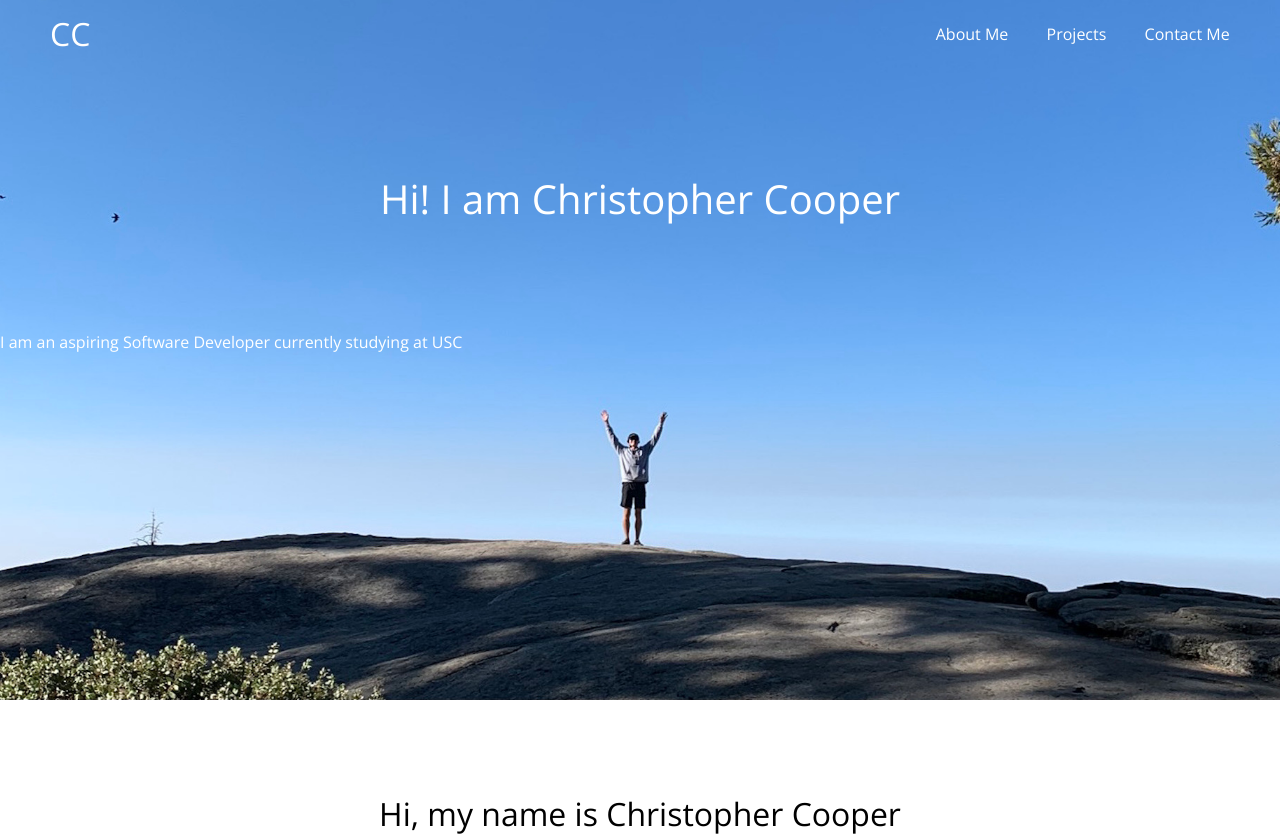
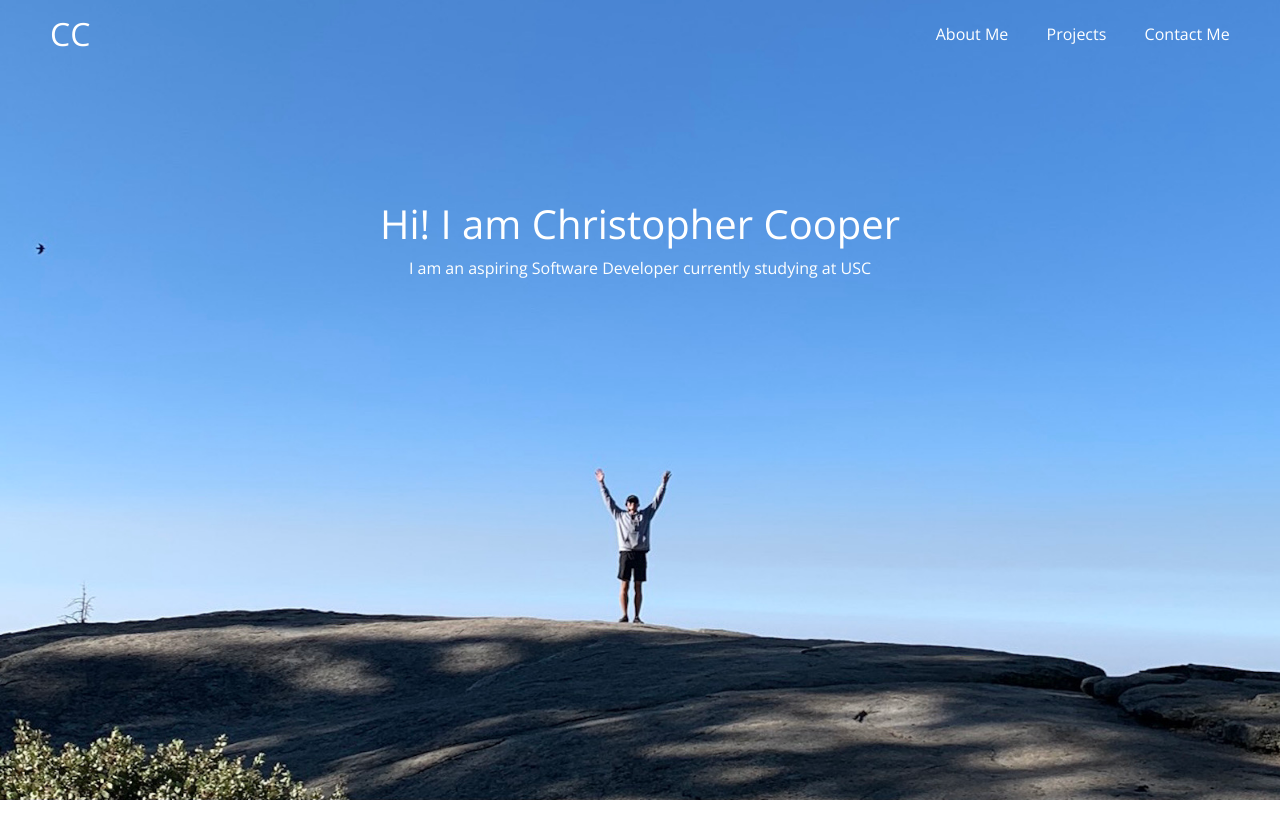
Before and after one commit to chrisbcooper/personalwebsite, a React (Create React App) app: page / in a window 1280 px wide. Shown: the top 836 px of the page. Built offline with nearby package versions, Linux system fonts and the light colour scheme.

Commit message:
Start formatting navbar and opening page

```diff
--- a/src/App.css
+++ b/src/App.css
@@ -266,21 +266,11 @@ hr {
   margin-bottom: 10%;
 }
 
-/* NEW STUFF */
-
-.hands-up {
-  position: fixed;
-  top: 0;
-  left: 0;
-  z-index: -1;
-  height: auto;
-  width: 100%;
-}
+/* TOP PAGE */
 
 .header {
   position: relative;
-  height: 700px;
-  min-height: 500px;
+  height: 100vh;
   width: 100%;
   background: #161415 url(./img/Me/HandsUp.jpeg) no-repeat top center;
   background-size: cover !important;
@@ -289,7 +279,6 @@ hr {
   overflow: hidden;
   align-items: center;
   color: white;
-  display: flex;
 }
 
 .middle-text {
@@ -298,7 +287,30 @@ hr {
   left: 0;
   right: 0;
   text-align: center;
+  width: 90%;
+  margin: 0 auto;
 }
+
+.middle-paragraph {
+  position: absolute;
+  top: 40%;
+  left: 0;
+  right: 0;
+  text-align: center;
+  width: 90%;
+}
+
+.display {
+  color: white;
+  transition: 0.5s;
+}
+
+.display-none {
+  color: transparent;
+  transition: 0.5s;
+}
+
+/* NAVBAR */
 
 nav {
   display: flex;
--- a/src/components/Pages/Photo.js
+++ b/src/components/Pages/Photo.js
@@ -1,10 +1,34 @@
-import React from 'react';
+import React, {useState} from 'react';
 
 function Photo() {
+
+  const [showHeader, setShowHeader] = useState(true);
+  const [showParagraph, setShowParagraph] = useState(true);
+
+  const disappearHeader = () => {
+    if(window.scrollY + 48 > 130) {
+      setShowHeader(false)
+    } else {
+      setShowHeader(true);
+    }
+    if(window.scrollY + 10 > 130) {
+      setShowParagraph(false)
+    } else {
+      setShowParagraph(true);
+    }
+  }
+
+  window.addEventListener('scroll', disappearHeader);
+
+
   return (
       <div className='header font' >
-        <h1 className='middle-text' >Hi! I am Christopher Cooper</h1>
-        <p>I am an aspiring Software Developer currently studying at USC</p>
+        <div className='middle-text'>
+        <h1
+        className={`${showHeader ? 'display' : 'display-none'}`}
+        >Hi! I am Christopher Cooper</h1>
+        <p className={`${showHeader ? 'display' : 'display-none'}`}>I am an aspiring Software Developer currently studying at USC</p>
+        </div>
       </div>
   );
 }
--- a/src/components/Parts/Nav.js
+++ b/src/components/Parts/Nav.js
@@ -22,7 +22,7 @@ function Nav() {
 
 
   return (
-    <nav className={`font ${navTop ? '' : 'nav-white'}`}>
+    <nav className={`font ${navTop ? '' : 'nav-white'}`} id='navbar'>
       <Link
         className={`nav-logo ${navTop ? 'link-white' : 'link-blue'}`}
         to='homepage'
```
